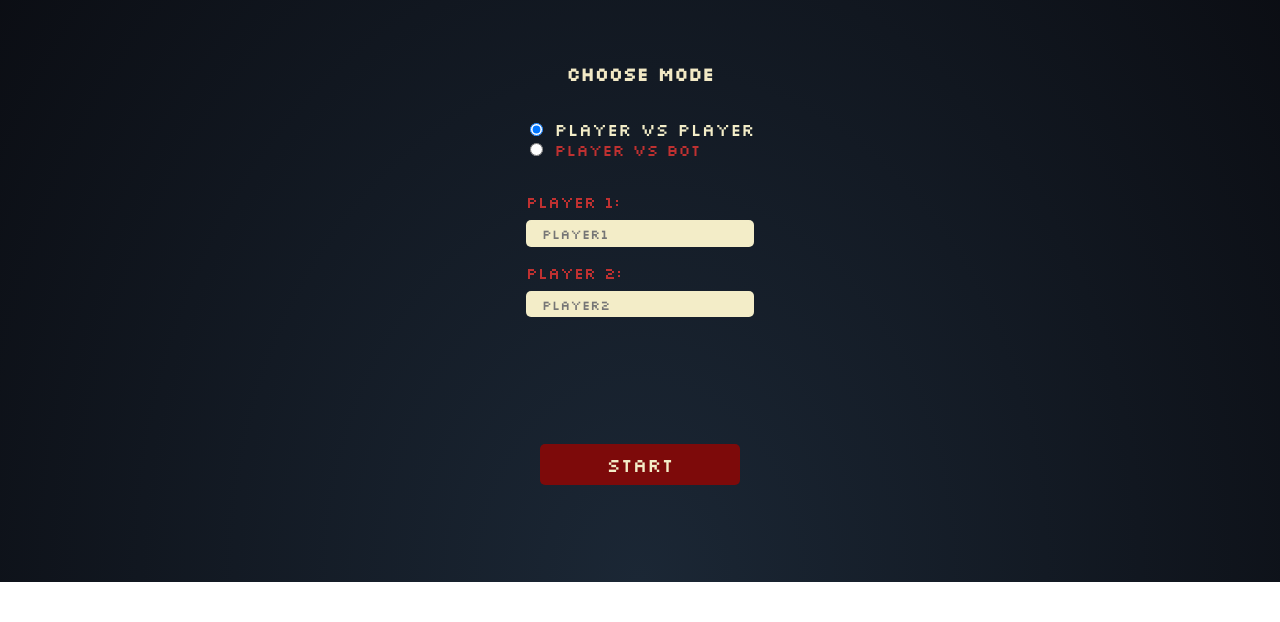
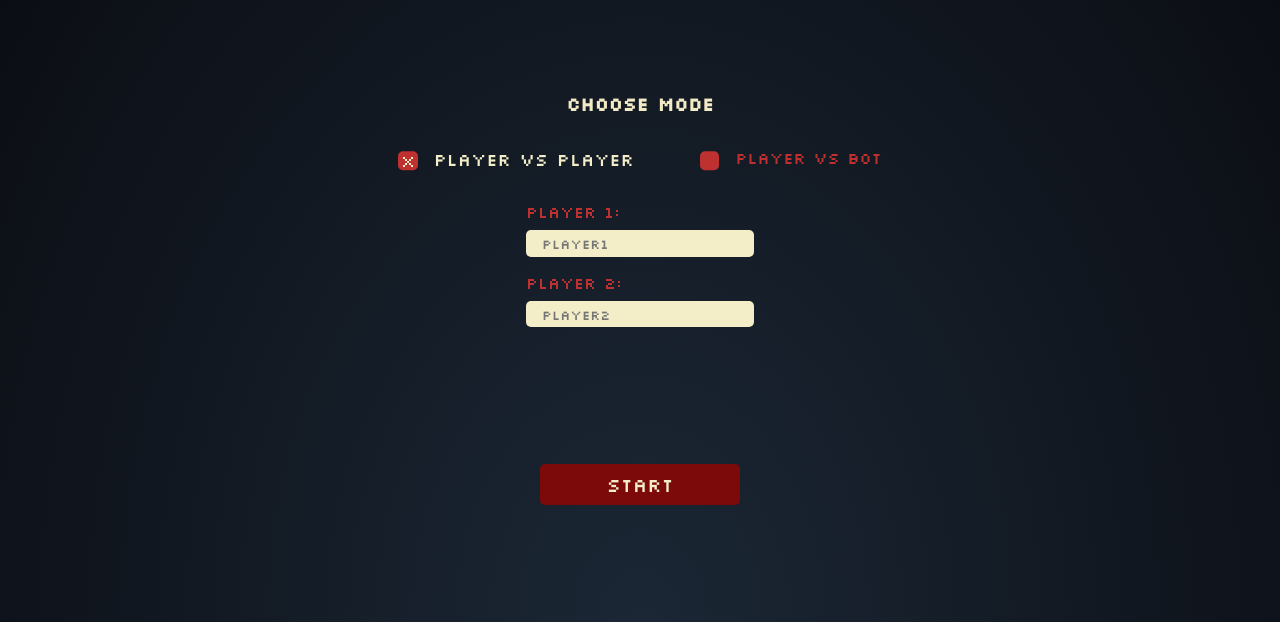
Before and after one commit to dd-mahn/Tic-Tac-Toe, a plain HTML site: page index.html in a window 1280 px wide. Shown: the part 226-848 px from the top of the page. Before the commit the page ends 808 px from the top, so only its background shows below. Drawn offline with Linux system fonts and the light colour scheme.

Commit message:
Add more styling

```diff
--- a/style.css
+++ b/style.css
@@ -6,6 +6,7 @@
     --text-color: #BF3131;
     --board-color: #EAD196;
     --bg-color: #F3EDC8;
+    --win-color: rgb(67, 201, 67);
 }
 
 body{
@@ -16,7 +17,7 @@ body{
     color: var(--text-color);
     font-family: 'Silkscreen', sans-serif;
     padding: 1rem;
-    height: 95vh;
+    min-height: 100vh;
 }
 
 .title{
@@ -88,23 +89,6 @@ position: relative;
     color: var(--bg-color);
 }
 
-@keyframes color-animation {
-0%    {color: var(--color-1)}
-32%   {color: var(--color-1)}
-33%   {color: var(--color-2)}
-65%   {color: var(--color-2)}
-66%   {color: var(--color-3)}
-99%   {color: var(--color-3)}
-100%  {color: var(--color-1)}
-}
-
-@keyframes mode-animation{
-    0%  {color: var(--color-1)}
-    33%  {color: var(--color-2)}
-    66%  {color: var(--color-3)}
-    100% {color: var(--color-4)}
-}
-
 .title,
 .turn{
     text-align: center;
@@ -120,7 +104,8 @@ position: relative;
     align-items: center;
     justify-content: center;
     flex-direction: column;
-    height: 100vh;
+    min-height: 100vh;
+    width: 50%;
 }
 
 .board{
@@ -140,7 +125,6 @@ position: relative;
     justify-content: center;
     align-items: center;
     text-align: center;
-    font-size: 20px;
     border:none;
     border-radius: 5px;
     background-color: var(--border-color);
@@ -192,6 +176,7 @@ position: relative;
     justify-content: center;
     flex-direction: column;
     height: 60vh;
+    width: 100%;
 }
 
 .mode__form form{
@@ -245,3 +230,75 @@ position: relative;
     color: var(--bg-color);
     transition: .2s;
 }
+
+.mode__pick{
+    width: 100%;
+    display: flex;
+    justify-content: space-evenly;
+}
+
+.mode__pick input[type="radio"]{
+    appearance: none;
+    background-color: var(--text-color);
+    margin:0;
+    font:inherit;
+    color: var(--bg-color);
+    width: 1.2rem;
+    height:1.2rem;
+    border-radius: 5px;
+    transform: translateY(.2rem);
+    display: grid;
+    place-content: center;
+    margin-right: 1rem;
+}
+
+.mode__pick input[type="radio"]::before{
+    content: 'x';
+    transition: .3s;
+    color: var(--bg-color);
+    transform: scale(0);
+}
+
+.mode__pick input[type="radio"]:checked::before{
+    transform: scale(1);
+}
+
+.input__container{
+    display: flex;
+}
+
+.result{
+    animation: result-animation 1s linear infinite;
+}
+
+.cellClicked{
+    animation: clickCell .5s linear ;
+}
+
+@keyframes color-animation {
+    0%    {color: var(--color-1)}
+    32%   {color: var(--color-1)}
+    33%   {color: var(--color-2)}
+    65%   {color: var(--color-2)}
+    66%   {color: var(--color-3)}
+    99%   {color: var(--color-3)}
+    100%  {color: var(--color-1)}
+}
+
+@keyframes mode-animation{
+    0%  {color: var(--color-1)}
+    33%  {color: var(--color-2)}
+    66%  {color: var(--color-3)}
+    100% {color: var(--color-4)}
+}
+
+@keyframes result-animation{
+    0% {transform: scale(1);}
+    50% {transform: scale(0.75);}
+    100% {transform: scale(1);}
+}
+
+@keyframes clickCell {
+    0% {font-size: 2rem;}
+    100% {font-size: 1.5rem}
+}
```
